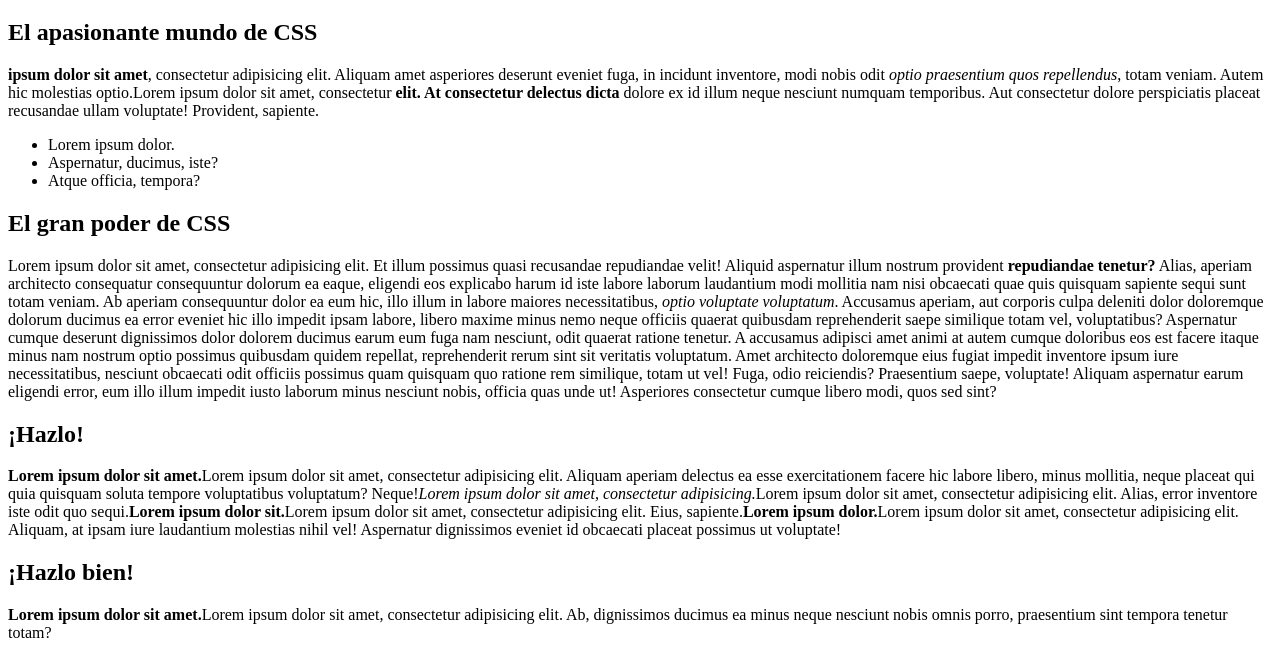
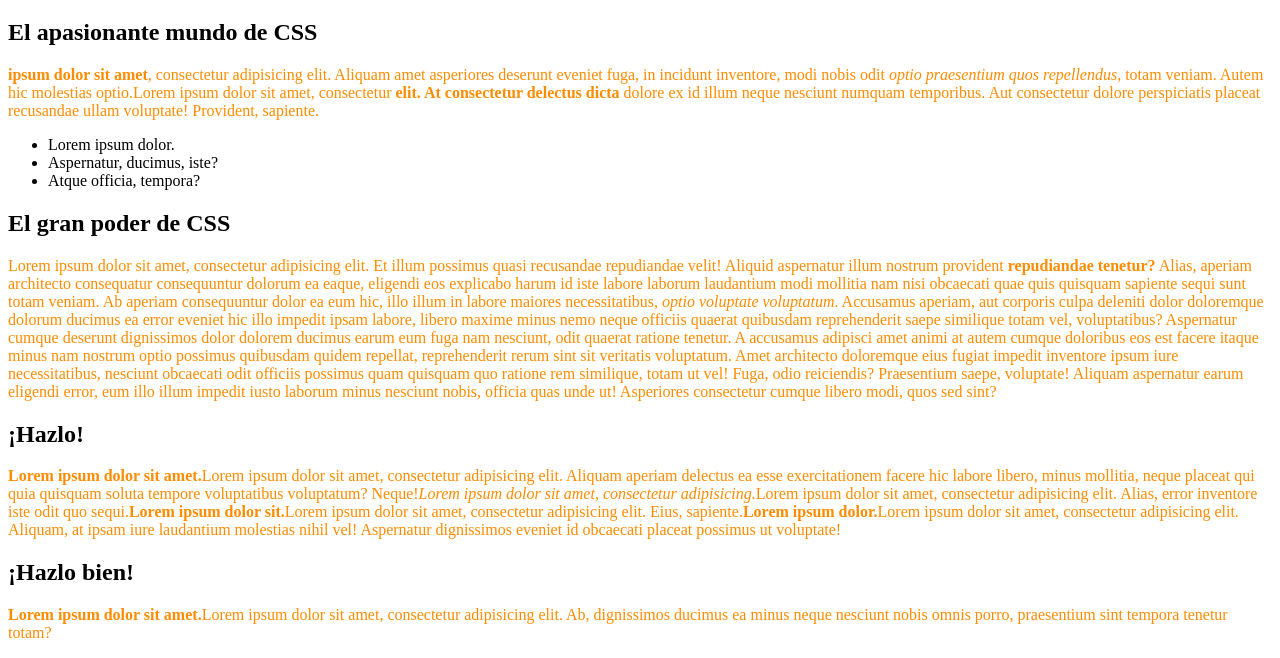
Before and after one commit to cizquierdof/cursoCSS, a plain HTML site: page practica/herencia.html in a window 1280 px wide. Shown: the part 273-931 px from the top of the page. Drawn offline with Linux system fonts and the light colour scheme.

Commit message:
herencia

```diff
--- a/practica/herencia.html
+++ b/practica/herencia.html
@@ -3,6 +3,11 @@
 <head>
     <meta charset="UTF-8">
     <title>Curso CSS</title>
+    <style>
+        p{
+            color: darkorange;
+        }
+    </style>
 </head>
 <body>
 <header>
```
